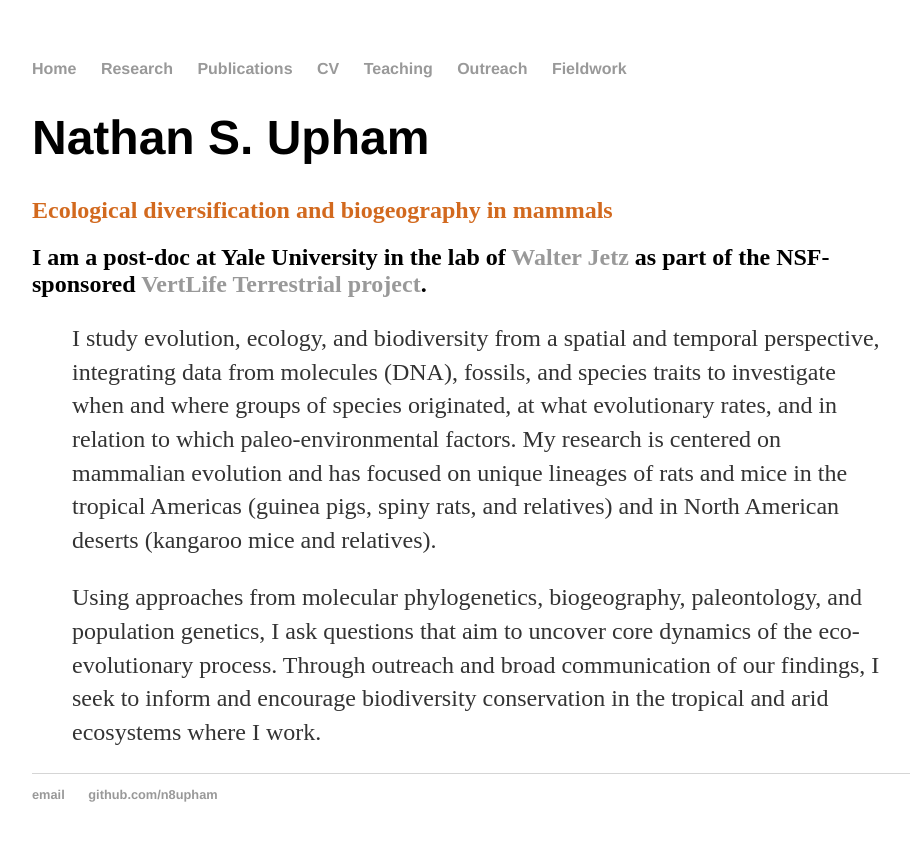
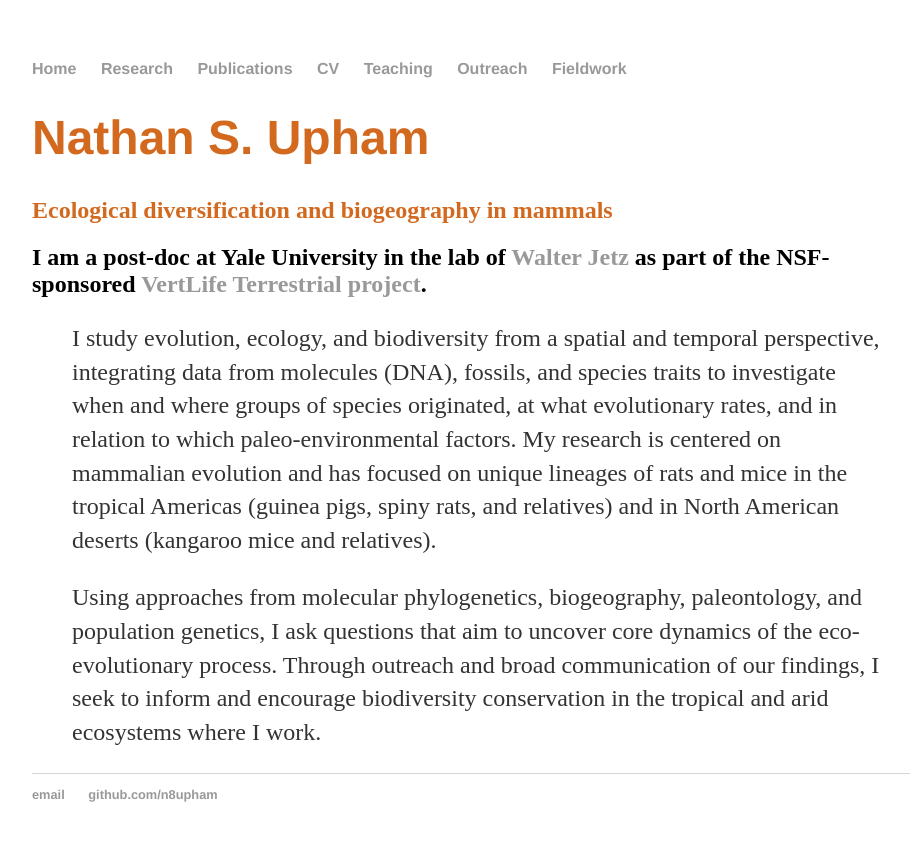
Before and after one commit to n8upham/n8upham.github.io, a Jekyll site: the page built from index.md, in a window 1280 px wide. Shown: the top 841 px of the page, without its empty margins (160-1070 px from the left). Built offline with Jekyll 4.4.1, drawn with Linux system fonts in a browser that asks for light colours.

Commit message:
Update index.md

```diff
--- a/index.md
+++ b/index.md
@@ -2,7 +2,7 @@
 layout: default
 title: Nate Upham, Home
 ---
-# **Nathan S. Upham**
+# <span style="color:Chocolate;">Nathan S. Upham</span>
 
 ## <span style="color:Chocolate;">Ecological diversification and biogeography in mammals</span>
 
```
